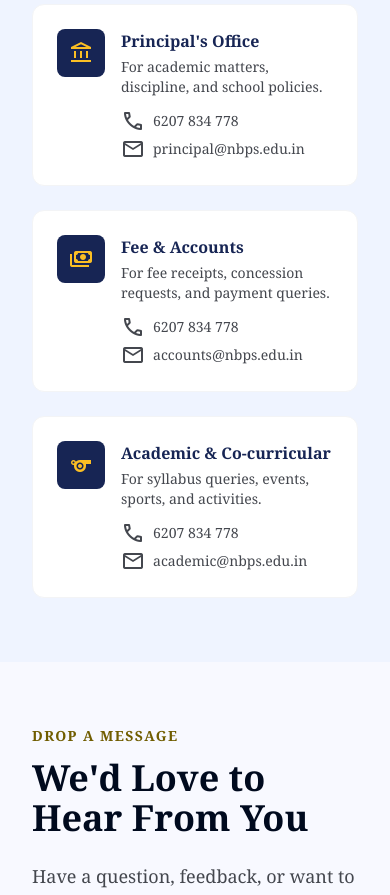
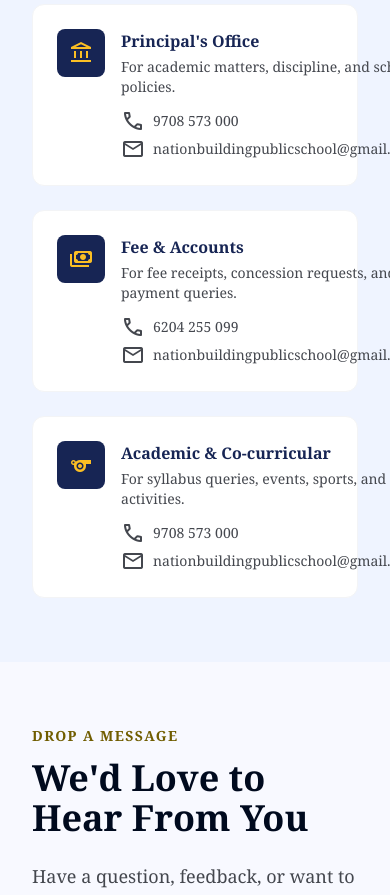
Before and after one commit to harshmahiraj4-cmd/Nbps-website-in-making, a Next.js app: page /contact in a window 390 px wide. Shown: the part 2100-2995 px from the top of the page. Built offline with nearby package versions, Linux system fonts and the light colour scheme.

Commit message:
Update specific phone numbers and emails for Key Contacts

```diff
--- a/app/contact/page.tsx
+++ b/app/contact/page.tsx
@@ -110,9 +110,9 @@ export default function ContactPage() {
             <div className="grid grid-cols-1 md:grid-cols-2 gap-6">
               {[
                 { icon: 'school', name: 'Admissions Office', info: 'For new admissions, seat availability, and fee enquiries.', phone: '6207 834 778', email: 'nationbuildingpublicschool@gmail.com' },
-                { icon: 'account_balance', name: 'Principal\'s Office', info: 'For academic matters, discipline, and school policies.', phone: '6207 834 778', email: 'principal@nbps.edu.in' },
-                { icon: 'payments', name: 'Fee & Accounts', info: 'For fee receipts, concession requests, and payment queries.', phone: '6207 834 778', email: 'accounts@nbps.edu.in' },
-                { icon: 'sports', name: 'Academic & Co-curricular', info: 'For syllabus queries, events, sports, and activities.', phone: '6207 834 778', email: 'academic@nbps.edu.in' },
+                { icon: 'account_balance', name: 'Principal\'s Office', info: 'For academic matters, discipline, and school policies.', phone: '9708 573 000', email: 'nationbuildingpublicschool@gmail.com' },
+                { icon: 'payments', name: 'Fee & Accounts', info: 'For fee receipts, concession requests, and payment queries.', phone: '6204 255 099', email: 'nationbuildingpublicschool@gmail.com' },
+                { icon: 'sports', name: 'Academic & Co-curricular', info: 'For syllabus queries, events, sports, and activities.', phone: '9708 573 000', email: 'nationbuildingpublicschool@gmail.com' },
               ].map((dept) => (
                 <div key={dept.name} className="bg-white p-6 rounded-xl border border-gray-100 dark:border-gray-700 hover:border-amber-400 hover:shadow-md transition-all">
                   <div className="flex items-start gap-4">
```
